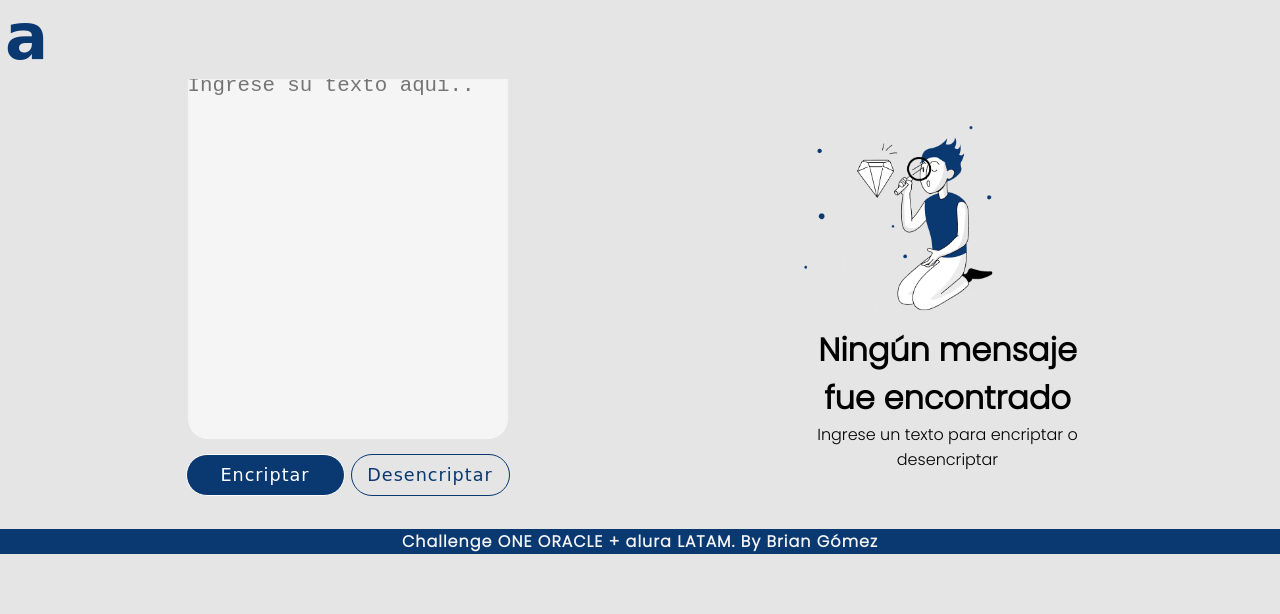
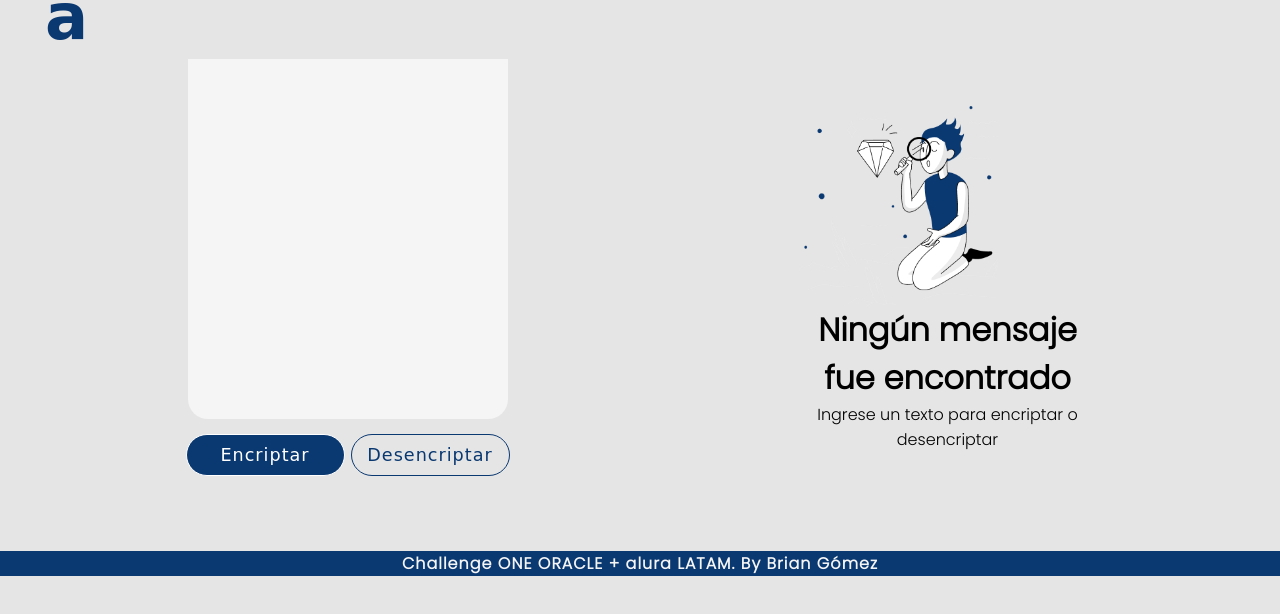
Before and after one commit to Briantahiel/encryptor, a plain HTML site: page index.html in a window 1280 px wide. Drawn offline with Linux system fonts and the light colour scheme; a web font is replaced by a local one.

Commit message:
last changes

```diff
--- a/index.html
+++ b/index.html
@@ -8,12 +8,13 @@
     <link rel="icon" href="./images/alura.png">
     <title>Document</title>
 </head>
-<body><h1 class="brand">a</h1>
+<body>
     <div class="container">
+        <h1 class="brand">a</h1>
         <div class="container-textarea">
             <div class="container-text">
-                <textarea name="" id="" cols="48" rows="25" class="textarea" placeholder="Ingrese su texto aquí.."></textarea>
-
+                <textarea name="" id="" cols="48" rows="25" class="textarea" placeholder="Ingrese su texto aquí..">
+                </textarea>
                 <div class="container-btn-message">
                     <div class="container-btn">
                         <button class="priColor" onclick="encrypt()">Encriptar</button>
--- a/style.css
+++ b/style.css
@@ -1,5 +1,6 @@
 @import url('https://fonts.googleapis.com/css2?family=Poppins:wght@200;300&family=Ramabhadra&display=swap');
 @import url('https://fonts.googleapis.com/css2?family=Baloo+Tamma+2&display=swap');
+
 *{
     margin: 0;
     padding: 0;
@@ -11,7 +12,6 @@ body{
     width: 100%;
     height: 100vh;
 }
-
 .brand{
     font-family: 'Baloo Tamma 2', cursive;
     font-size: 4em;
@@ -22,6 +22,7 @@ body{
 .container{
     position: relative;
     max-width: 1200px;
+    bottom: 20px;
     display: flex;
     flex-direction: column;
     justify-content: center;
@@ -128,14 +129,18 @@ textarea{
     max-width: 300px;
 }
 footer{
-    position: absolute;
     width: 100%;
+    margin: 22px 0 10px 0;
     text-align: center;
+    display: flex;
+    flex-direction: column;
+    justify-content: center;
     background-color: #0A3871;
     color: whitesmoke;
     font-weight: 600;
     letter-spacing: 1px;
 }
+
 @keyframes shake{
     0%{
         transform: translateX(2px);
```
